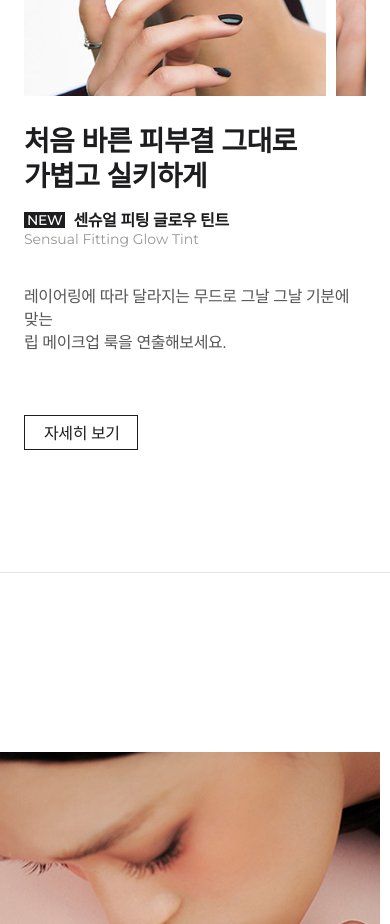
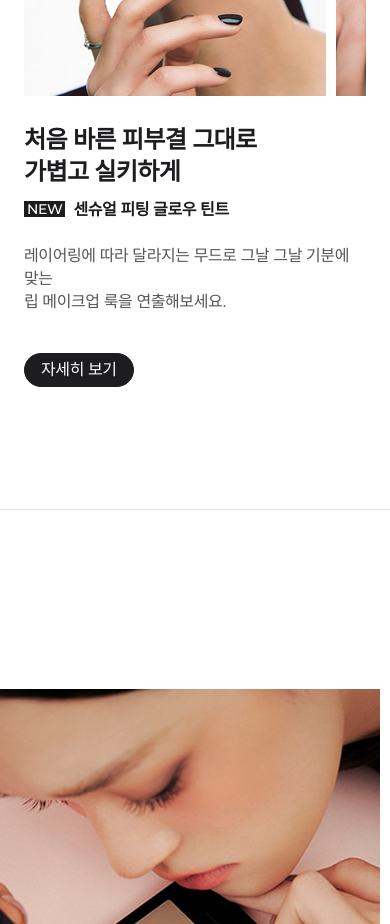
Before and after one commit to ChoiBoHui/hera, a plain HTML site: page index.html in a window 390 px wide. Shown: the part 1760-2684 px from the top of the page. Drawn offline with Linux system fonts and the light colour scheme; some icons are missing; a web font is replaced by a local one.

Commit message:
new update

```diff
--- a/css/main.css
+++ b/css/main.css
@@ -369,12 +369,6 @@ header { position: relative; z-index: 2; }
 
 
 
-
-.tablet { display: none; position: fixed; top: 0; left: 0; font-size: 14px; font-weight: 400; background: #f00; color: #fff; z-index: 999; }
-.mobile { display: none; position: fixed; top: 0; left: 0; font-size: 14px; font-weight: 400; background: #0ff; color: #000; z-index: 999; }
-.we { display: block; position: fixed; top: 0; right: 0; font-size: 14px; font-weight: 400; background: #fff; z-index: 999; }
-
-
 /* 모바일 용 */
 @media (max-width: 768px){
  .mobile { display: block; }
--- a/css/main_1024.css
+++ b/css/main_1024.css
@@ -321,21 +321,55 @@ header { position: absolute; top: 0; left: 0; width: 100%; z-index: 2; }
 
 
 .new .product_detail .product_info { text-align: left; flex: 1; margin: auto 0; letter-spacing: -0.025rem; transform: translateY(-2px); }
-.new .product_detail .product_info h3 { font-size: 28px; font-weight: 700; line-height: 35px; margin: 0 0 19px 0; letter-spacing: -0.04rem; }
+.new .product_detail .product_info h3 { font-size: 24px; font-weight: 700; line-height: 32px; margin: 0 0 14px 0; letter-spacing: -0.04rem; }
 .new .product_detail .product_info img { display: inline-block; margin: 0 0 5px 0; }
-.new .product_detail .product_info .product_name { display: inline-block; font-size: 16px; font-weight: 700; margin: 0 0 3px 0; }
-.new .product_detail .product_info .product_en { font-family: montserrat; font-size: 14px; font-weight: 400; color: #979797; margin-bottom: 39px; letter-spacing: 0; }
-.new .product_detail .product_info .product_txt { font-size: 16px; font-weight: 400; color: #565658; line-height: 23px; margin: 0 0 61px 0; }
-.new .product_detail .product_info .btn_more { display: inline-block; background: #fff; padding: 10px 17px 7px 19px; border: 1px solid #1d1d1f; color: #1d1d1f; transition: 0.3s; }
+.new .product_detail .product_info .product_name { display: inline-block; font-size: 16px; font-weight: 700; margin: 0 0 26px 0; }
+.new .product_detail .product_info .product_en { display: none; font-family: montserrat; font-size: 14px; font-weight: 400; color: #979797; margin-bottom: 39px; letter-spacing: 0; }
+.new .product_detail .product_info .product_txt { font-size: 16px; font-weight: 400; color: #565658; line-height: 23px; margin: 0 0 40px 0; }
+.new .product_detail .product_info .btn_more { display: inline-block; background: #1d1d1f; padding: 8px 16px; border: 1px solid #1d1d1f; color: #fff; transition: none; border-radius: 17px; }
 .new .product_detail .product_info .btn_more:hover { background: #1d1d1f; border: 1px solid #1d1d1f; color: #fff; }
 .product_info .product_name::before { content: "NEW"; display: inline-block; top: 10px; left: 10px; font-family: montserrat; letter-spacing: -0.02rem; font-size: 14px; font-weight: 500; color: #fff; background-color: var(--color-g1); padding: 1px 3px 1px 3px; margin-right: 8px; transform: translateY(-1px); }
 
 
 /* 모바일 전용 */
-.new .custom-dots { position: absolute; bottom: 0; left: 0; }
+/* 스크롤 바 디자인 */
+/* Chrome, Safari용 스크롤 바 */
+/* .new .product_detail .product_img::-webkit-scrollbar { width: auto; height: 4px; }
+.new .product_detail .product_img::-webkit-scrollbar-button:start:decrement, .new .product_detail .product_img::-webkit-scrollbar-button:end:increment { display: none; }
+.new .product_detail .product_img::-webkit-scrollbar-track { background: #e7e7e8; -webkit-border-radius: 4px; border-radius:4px; }
+.new .product_detail .product_img::-webkit-scrollbar-thumb { width: auto; height: 4px; background: #1d1d1f; -webkit-border-radius: 4px; border-radius: 4px; }  */
+/* 스크롤바 디자인 넣으려고 하였으나, 모바일에는 적용이 안되고, pc버전에서는 오히려 드레그가 어려워 적용하지 않음 */
+/* 나중에 768px 미만일때는 스크롤 안보이게 설정해도 괜찮을듯 */
+
+
+
+
 /* section NEW End */
 
 
 
 
+
+
+
+
+
+
+
+
+
+
+
+
+
+
+
+
+
+
+
+
+
+
+
 }
--- a/js/main.js
+++ b/js/main.js
@@ -350,22 +350,22 @@ $(function () {
     responsiveMenu(); //모바일 전용 메뉴라 리사이즈 필요 없음
     topbannerEvent(); //탑배너는 리사이즈 필요 없음
     searchForm(); //리사이즈 필요한 부분 아래 함수로 따로 만들었음
+    srfScrollIssue();
     srfResponsiveEvent();
     mainVisualSlider(); //리사이즈 필요 없음
     bestSlider(); //리사이즈 필요 없음
     snsModal();
 
 
-    srfScrollIssue();
 
     // 리사이즈 됐을 때
     $(window).on('resize', function () {
         headerScrollEvent();
         gnbHoverEvent();
         submenuOpen();
+        srfScrollIssue();
         srfResponsiveEvent();
 
-        srfScrollIssue();
     });
 
 
```
Also changed, not shown: index.html (+0 -3 lines).
